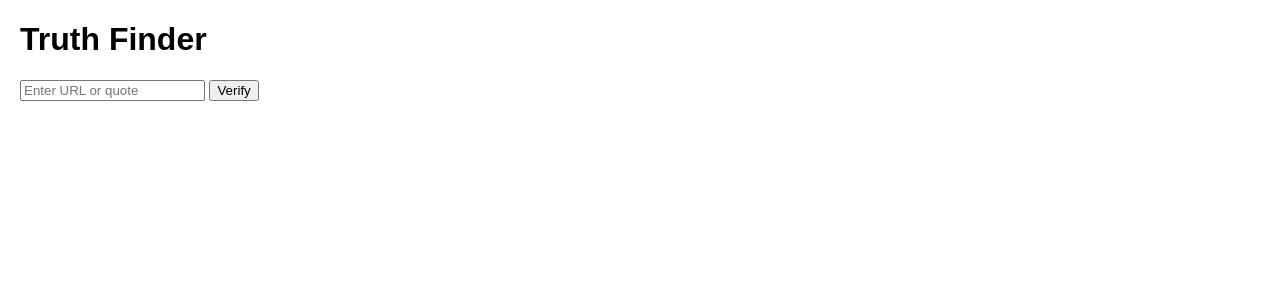
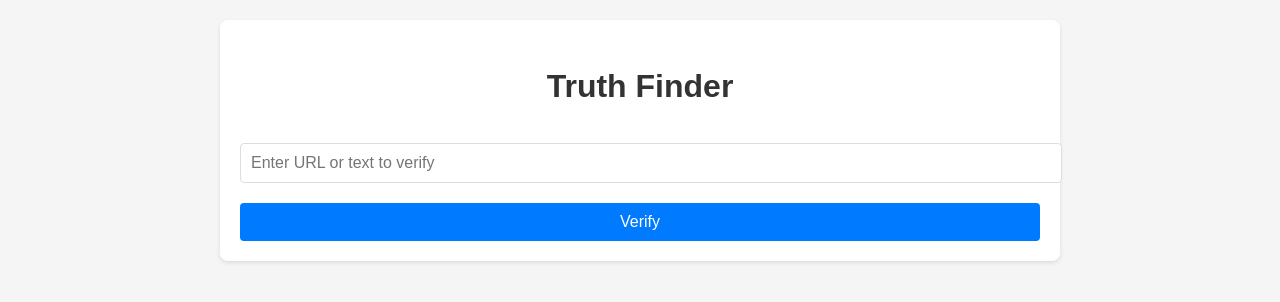
Before and after one commit to MarkZ1966github/truth_finder, a Flask app: page / in a window 1280 px wide. Shown: the top 302 px of the page. Run offline with Flask 2, Linux system fonts and the light colour scheme.

Commit message:
Add files via upload
More updates, mainly style changes on the index html and some other code changes at 7:22am on 3/13/2025

```diff
--- a/app.py
+++ b/app.py
@@ -8,19 +8,23 @@ def index():
     return render_template('index.html')
 @app.route('/verify', methods=['POST'])
 def verify():
+    print("Received verify request")  # Debug log
     data = request.get_json()
     query = data.get('query', '')
 
+    print(f"Query received: {query}")  # Debug log
+
     if not query:
+        print("Error: Empty query")  # Debug log
         return jsonify({'error': 'No query provided'}), 400
 
     try:
+        print(f"Processing query through news service...")  # Debug log
         results = news_service.get_relevant_links(query)
+        print(f"Results obtained: {results}")  # Debug log
         return jsonify({'results': results})
     except Exception as e:
+        print(f"Error occurred: {str(e)}")  # Debug log
         return jsonify({'error': str(e)}), 500
-@app.route('/health')
-def health():
-    return jsonify({'status': 'healthy'})
 if __name__ == '__main__':
     app.run(debug=True)
--- a/templates/index.html
+++ b/templates/index.html
@@ -1,50 +1,120 @@
 <!DOCTYPE html>
-<html>
+<html lang="en">
 <head>
+    <meta charset="UTF-8">
+    <meta name="viewport" content="width=device-width, initial-scale=1.0">
     <title>Truth Finder</title>
     <style>
-        body { font-family: Arial, sans-serif; margin: 20px; }
-        .result { margin: 10px 0; padding: 10px; border: 1px solid #ddd; }
-        .rating { font-weight: bold; }
+        body {
+            font-family: 'Arial', sans-serif;
+            line-height: 1.6;
+            margin: 0;
+            padding: 20px;
+            background-color: #f5f5f5;
+        }
+        .container {
+            max-width: 800px;
+            margin: 0 auto;
+            background-color: white;
+            padding: 20px;
+            border-radius: 8px;
+            box-shadow: 0 2px 4px rgba(0,0,0,0.1);
+        }
+        h1 {
+            color: #333;
+            text-align: center;
+            margin-bottom: 30px;
+        }
+        .input-group {
+            margin-bottom: 20px;
+        }
+        input[type="text"] {
+            width: 100%;
+            padding: 10px;
+            border: 1px solid #ddd;
+            border-radius: 4px;
+            font-size: 16px;
+        }
+        button {
+            background-color: #007bff;
+            color: white;
+            padding: 10px 20px;
+            border: none;
+            border-radius: 4px;
+            cursor: pointer;
+            font-size: 16px;
+            width: 100%;
+        }
+        button:hover {
+            background-color: #0056b3;
+        }
+        #results {
+            margin-top: 20px;
+            padding: 15px;
+            border: 1px solid #ddd;
+            border-radius: 4px;
+            display: none;
+        }
+        .error {
+            color: #dc3545;
+            margin-top: 10px;
+            display: none;
+        }
     </style>
 </head>
 <body>
-    <h1>Truth Finder</h1>
-    <div>
-        <input type="text" id="query" placeholder="Enter URL or quote">
-        <button onclick="verifyTruth()">Verify</button>
+    <div class="container">
+        <h1>Truth Finder</h1>
+        <div class="input-group">
+            <input type="text" id="queryInput" placeholder="Enter URL or text to verify">
+            <div class="error" id="errorMessage"></div>
+        </div>
+        <button onclick="verifyContent()">Verify</button>
+        <div id="results"></div>
     </div>
-    <div id="results"></div>
     <script>
-        async function verifyTruth() {
-            const query = document.getElementById('query').value;
+        async function verifyContent() {
+            const query = document.getElementById('queryInput').value;
             const resultsDiv = document.getElementById('results');
-            resultsDiv.innerHTML = 'Loading...';
+            const errorDiv = document.getElementById('errorMessage');
+
+            resultsDiv.style.display = 'none';
+            errorDiv.style.display = 'none';
+
             try {
                 const response = await fetch('/verify', {
                     method: 'POST',
                     headers: {
                         'Content-Type': 'application/json',
                     },
-                    body: JSON.stringify({ query }),
+                    body: JSON.stringify({ query: query })
                 });
+
                 const data = await response.json();
 
-                if (data.error) {
-                    resultsDiv.innerHTML = `Error: ${data.error}`;
-                    return;
+                if (response.ok) {
+                    resultsDiv.style.display = 'block';
+                    resultsDiv.innerHTML = formatResults(data.results);
+                } else {
+                    errorDiv.style.display = 'block';
+                    errorDiv.textContent = data.error || 'An error occurred';
                 }
-                resultsDiv.innerHTML = data.results.map(result => `
-                    <div class="result">
-                        <h3>${result.title}</h3>
-                        <p>${result.description}</p>
-                        <p><a href="${result.link}" target="_blank">${result.link}</a></p>
-                        <p class="rating">Truth Rating: ${result.rating}/10</p>
-                    </div>
-                `).join('');
             } catch (error) {
-                resultsDiv.innerHTML = `Error: ${error.message}`;
+                errorDiv.style.display = 'block';
+                errorDiv.textContent = 'Failed to connect to the server';
             }
+        }
+        function formatResults(results) {
+            if (!results || results.length === 0) {
+                return '<p>No results found.</p>';
+            }
+
+            return results.map(result =>
+                `<div class="result-item">
+                    <h3><a href="${result.url}" target="_blank">${result.title || 'No title'}</a></h3>
+                    <p>${result.description || 'No description available'}</p>
+                </div>`
+            ).join('');
         }
     </script>
 </body>
```
